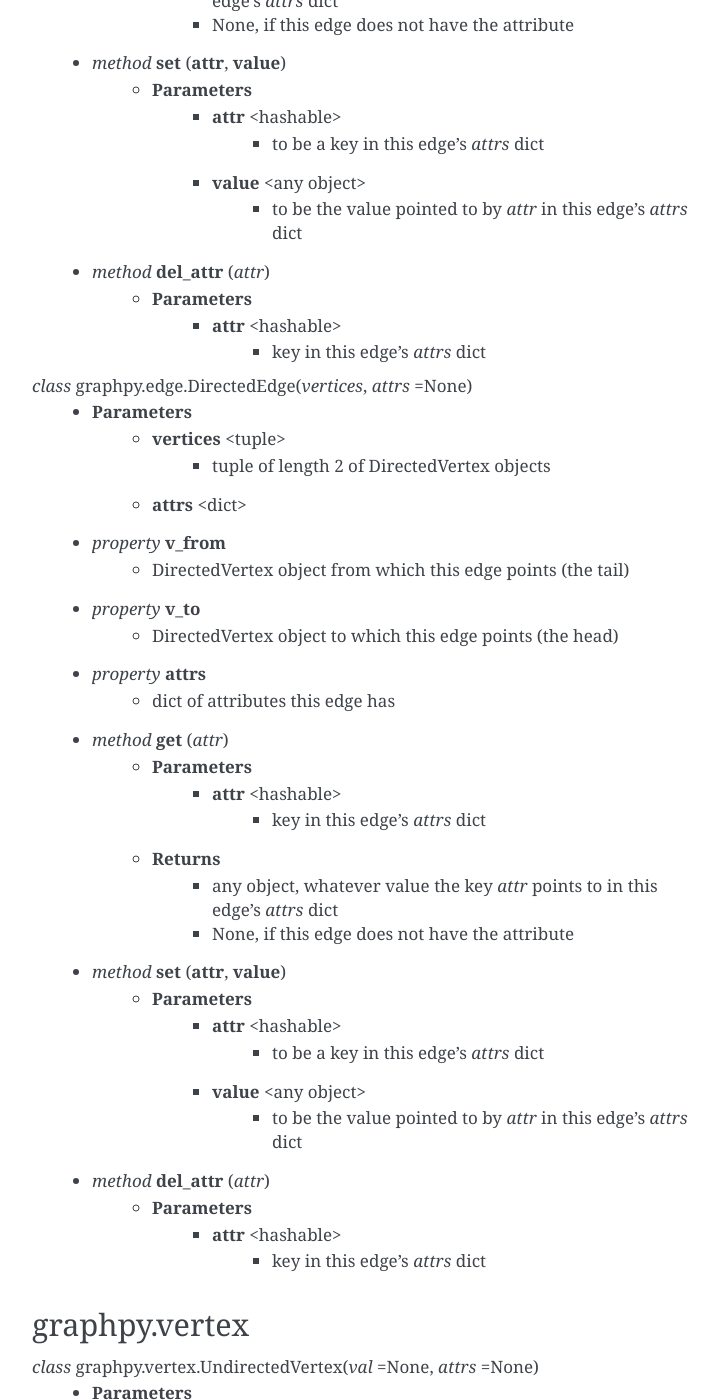
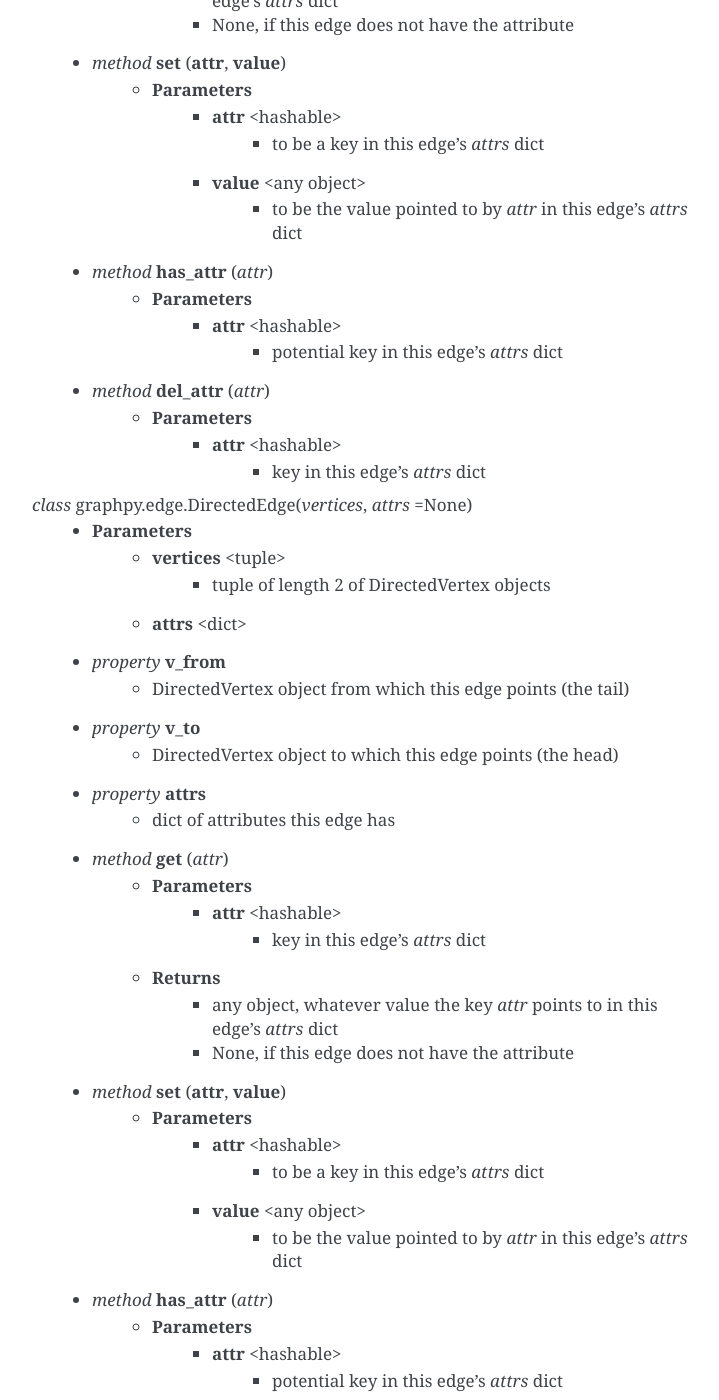
Before and after one commit to tscizzle/graphpy, a Sphinx documentation site: the page built from docs/library.rst, in a window 1280 px wide and 1400 px high, scrolled down 703 px. Shown: the whole window, without its empty margins (388-1107 px from the left). Built offline with Sphinx 7.4.7, drawn with Linux system fonts in a browser that asks for light colours; some of the changed text lies outside the part shown.

Commit message:
added edge has_attr

```diff
--- a/docs/library.rst
+++ b/docs/library.rst
@@ -28,6 +28,10 @@ graphpy.edge
                 - to be a key in this edge's *attrs* dict
             - **value** <any object>
                 - to be the value pointed to by *attr* in this edge's *attrs* dict
+    - *method* **has_attr** (*attr*)
+        - **Parameters**
+            - **attr** <hashable>
+                - potential key in this edge's *attrs* dict
     - *method* **del_attr** (*attr*)
         - **Parameters**
             - **attr** <hashable>
@@ -57,6 +61,10 @@ graphpy.edge
                 - to be a key in this edge's *attrs* dict
             - **value** <any object>
                 - to be the value pointed to by *attr* in this edge's *attrs* dict
+    - *method* **has_attr** (*attr*)
+        - **Parameters**
+            - **attr** <hashable>
+                - potential key in this edge's *attrs* dict
     - *method* **del_attr** (*attr*)
         - **Parameters**
             - **attr** <hashable>
@@ -100,6 +108,10 @@ graphpy.vertex
                 - to be a key in this vertex's *attrs* dict
             - **value** <any object>
                 - to be the value pointed to by *attr* in this vertex's *attrs* dict
+    - *method* **has_attr** (*attr*)
+        - **Parameters**
+            - **attr** <hashable>
+                - potential key in this vertex's *attrs* dict
     - *method* **del_attr** (*attr*)
         - **Parameters**
             - **attr** <hashable>
@@ -144,6 +156,10 @@ graphpy.vertex
                 - to be a key in this vertex's *attrs* dict
             - **value** <any object>
                 - to be the value pointed to by *attr* in this vertex's *attrs* dict
+    - *method* **has_attr** (*attr*)
+        - **Parameters**
+            - **attr** <hashable>
+                - potential key in this vertex's *attrs* dict
     - *method* **del_attr** (*attr*)
         - **Parameters**
             - **attr** <hashable>
```
Also changed, not shown: 2 other files.
